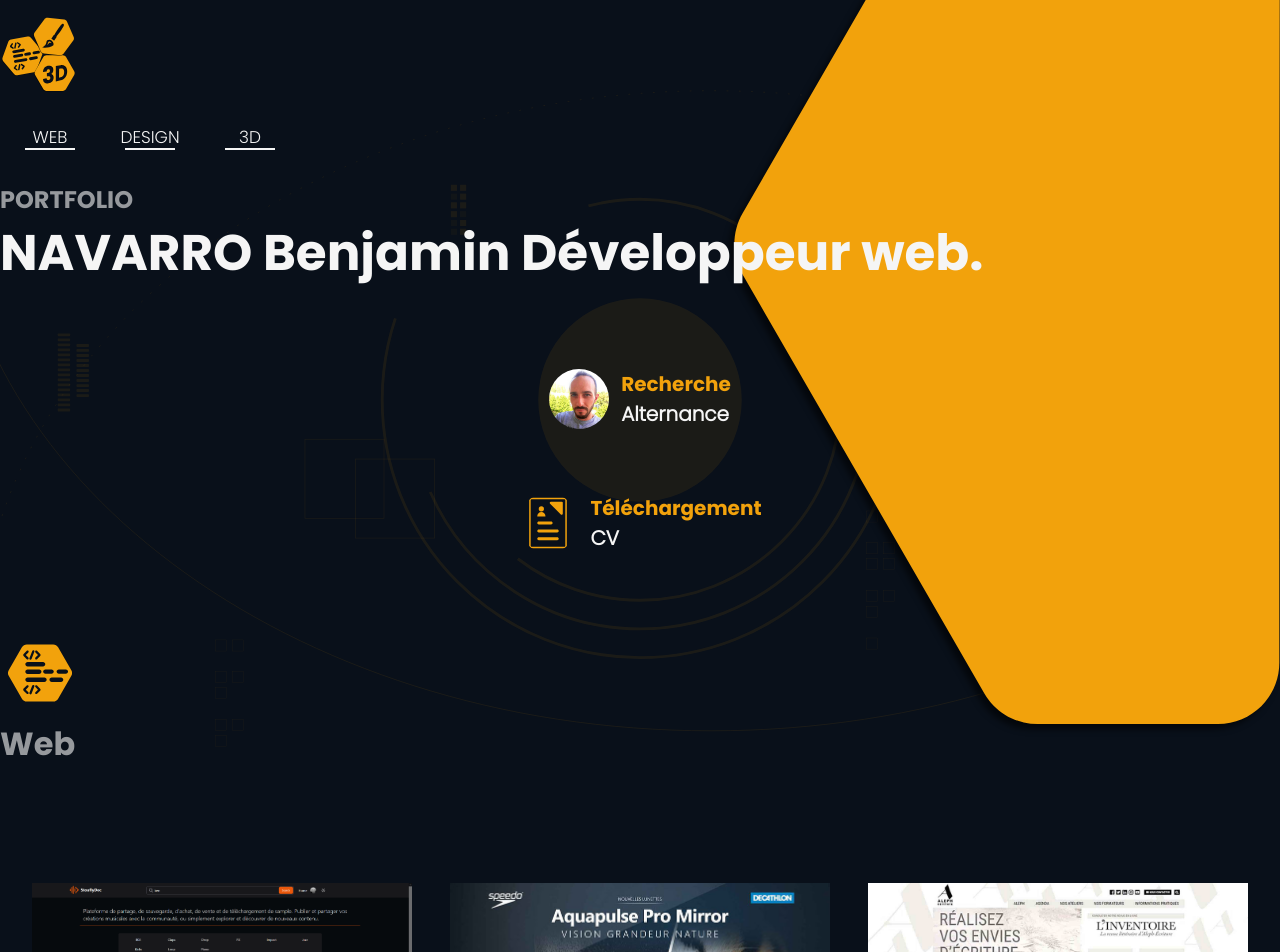
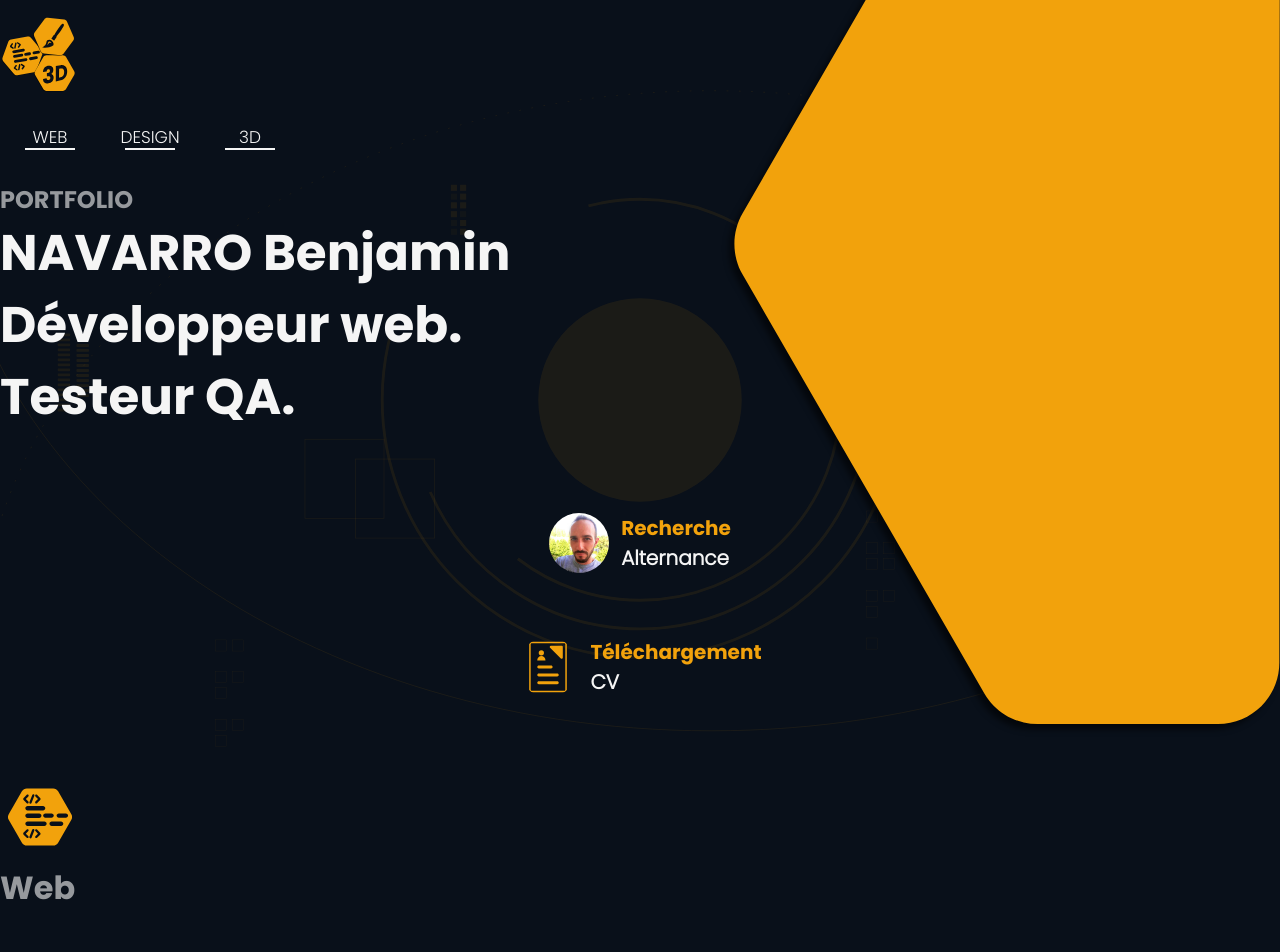
Before and after one commit to Benji-devw/portfolio, a Next.js app: page / in a window 1280 px wide. Shown: the top 952 px of the page. Built offline with nearby package versions, Linux system fonts and the light colour scheme.

Commit message:
font/update card_after dark to light

```diff
--- a/src/components/home.tsx
+++ b/src/components/home.tsx
@@ -24,7 +24,7 @@ const Home: React.FC<IHomeProps> = ({x, y}) => {
       <div className="row">
         <div className="col-12 col-lg-6" >
           <h3>PORTFOLIO</h3>
-          <h1>NAVARRO Benjamin Développeur web.</h1>
+          <h1>NAVARRO Benjamin <br /> Développeur web. <br /> Testeur QA.</h1>
         </div>
       </div>
 
--- a/src/styles/Cards.css
+++ b/src/styles/Cards.css
@@ -107,9 +107,12 @@ background-size: 102% 102%;
   position: absolute;
   margin: .5rem;
   padding: .3rem;
+  font-size: .7rem;
+  color: var(--text-dark);
   border-radius: var(--border-radius);
-  background-color: var(--main-bg-t);
-  transition: transform 0.3s ease;
+  background-color: var(--main-bg-light);
+  box-shadow: var(--main-bg-shadow);
+  transition: transform 0.2s ease;
 }
 .card__after__title {
   top: -5rem;
--- a/src/styles/globals.css
+++ b/src/styles/globals.css
@@ -33,8 +33,10 @@
     'Fira Mono', 'Droid Sans Mono', 'Courier New', monospace;
 
   --text-light: #F5F5F5;
+  --text-dark: #09101A;
   --text-fade: 0.6;
 
+  --main-bg-light: #ffffffd4;
   --main-bg-card: #131e2f;
   --main-bg-card-t: #131e2fca;
   --main-bg: #09101A;
@@ -42,6 +44,7 @@
   --main-yellow: #F2A20C;
   --main-yellow-t: #f2a20c7a;
 
+  --main-bg-shadow: 0 0 10px 0 rgba(0, 0, 0, 0.2);
   --main-blur: blur(4px)
 }
 
```
